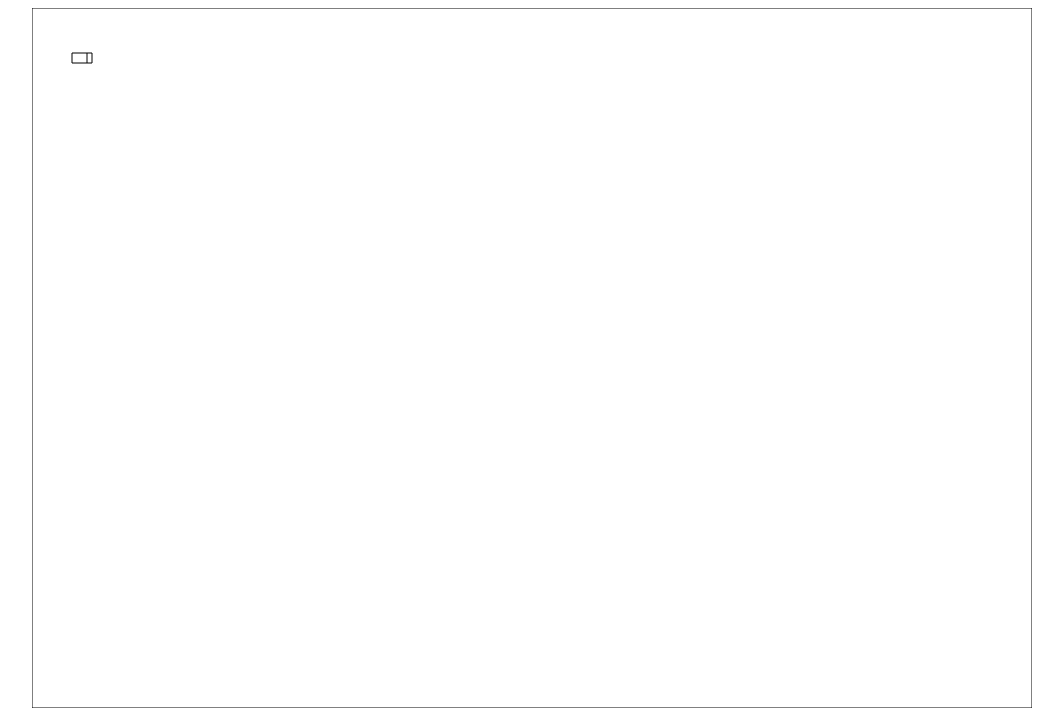
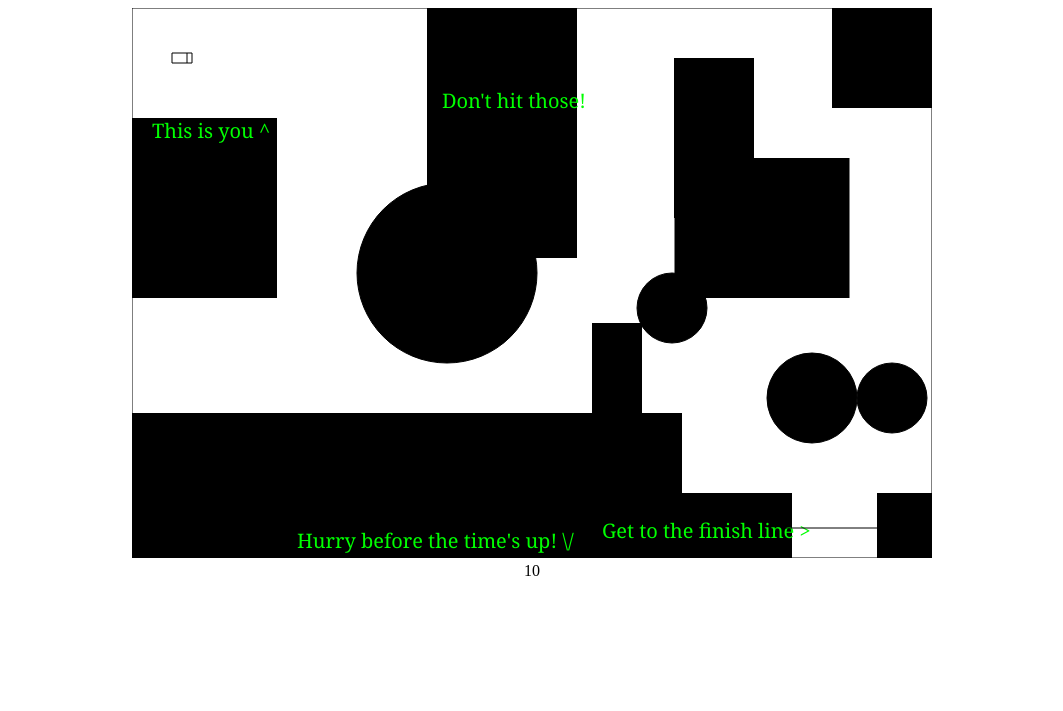
Before and after one commit to here-s-johnny/car-game, a plain HTML site: page index.html in a window 1280 px wide. Shown: the whole page, without its empty margins (108-1171 px from the left). Drawn offline with Linux system fonts and the light colour scheme.

Commit message:
further improvements

```diff
--- /dev/null
+++ b/car.js
@@ -0,0 +1,78 @@
+
+  function Car(ctx, beg_x, beg_y) {
+    this.ctx = ctx;
+    this.posx = beg_x;
+    this.posy = beg_y;
+    this.rot = 0;
+    this.v = 0;
+    this.vMax = 3;
+    this.acc = 0;
+    this.acc_const = 0.021;
+    this.decc_const = 1.01;
+    this.back_speed = 1;
+    this.handling = 200;
+    this.braking_force = 4;
+    this.draw = function () { return drawCar(this.ctx, this.posx, this.posy, 20, 10, this.rot); };
+    this.stat = "halt";
+    this.accelerate = function() {
+      this.acc = this.acc_const;
+      if (this.v < this.vMax) {this.v = this.v + this.acc};
+      if (this.stat != "going" && this.v>0) { this.stat = "going" };
+    }
+    this.brake = function () {
+      if (this.v>0) {          // brake
+        this.a = -this.braking_force*this.acc_const;
+        this.v = this.v + this.a;
+      } else {
+        this.v = 0;
+        this.acc = 0; }
+      if (this.v == 0) { this.stat = "justStopped" }
+    }
+    this.park = function() {
+      this.stat = "halt";
+    }
+    this.stop = function () {
+      this.v = 0;
+      this.acc = 0;
+      this.stat = "justStopped";
+    }
+    this.accelerateBackwards = function () {
+      if ( this.v > -this.back_speed ) {
+        this.acc = -0.5*this.acc_const;
+        this.v = this.v + this.acc; }
+    }
+    this.deccelerate = function () {
+      this.acc = 0;           // deccelerate
+      this.v = this.v/this.decc_const;
+    }
+    this.rotate = function (dir) {
+      this.rot = this.rot + dir*2*Math.PI/this.handling;
+    }
+    this.accessGranted = function (level, x, y) {
+      var soFarSoGood = true;
+      for (var ob in level.obstacles) {
+        if (level.obstacles[ob] instanceof RectangularObstacle) {
+          if (x + 6 >= level.obstacles[ob].xMin && x - 6 <= level.obstacles[ob].xMax && y + 6 >= level.obstacles[ob].yMin && y - 6 <= level.obstacles[ob].yMax && soFarSoGood) {soFarSoGood = false;}
+        } else if (((Math.sqrt(Math.pow((x-level.obstacles[ob].x),2)+(Math.pow((y-level.obstacles[ob].y),2)))) < level.obstacles[ob].radius + 6) && soFarSoGood) { soFarSoGood = false;}
+      }
+      return soFarSoGood;
+    }
+    this.moveIsPossible = function (level, x, y) {
+      if (x - 7 > level.leftBound && x + 7 < level.rightBound && y - 7 > level.upperBound && y + 7 < level.lowerBound && this.accessGranted(level,x,y)) {
+        return true;
+      } else return false;
+    }
+    this.resolveMovement = function (level) {
+      if (this.moveIsPossible(level, this.posx + this.v*Math.cos(this.rot), this.posy + this.v*Math.sin(this.rot))) {
+        this.posy = this.posy + this.v*Math.sin(this.rot);
+        this.posx = this.posx + this.v*Math.cos(this.rot);
+      } else { this.stop(); }
+      this.draw();
+      if (this.crossedFinishLine(level, this.posx, this.posy)) { if(confirm('Congratulations! You win! \n Play again?')){
+document.location.reload(true);
+} };
+    }
+    this.crossedFinishLine = function (level, x, y) {
+      if (level.finBegX < x && level.finFinX > x && level.finBegY < y) { return true;}
+    }
+  }
--- /dev/null
+++ b/gameFlow.js
@@ -0,0 +1,68 @@
+
+  var pressed = [0,0,0,0];
+
+  var car = new Car(ctx,50,50);
+
+  var Timer;
+  var TotalSeconds;
+
+
+  function createTimer(TimerID, Time) {
+    Timer = document.getElementById(TimerID);
+    TotalSeconds = Time;
+
+    updateTimer()
+    window.setTimeout("tick()", 1000);
+  }
+
+  function tick() {
+    if (TotalSeconds <= 0) {
+       if (confirm("Time's up! You lose :( \nWanna try again?")) {document.location.reload(true);}
+      return;
+  }
+    TotalSeconds -= 1;
+    updateTimer()
+    window.setTimeout("tick()", 1000);
+  }
+
+  function updateTimer() {
+    Timer.innerHTML = TotalSeconds;
+  }
+
+  function resolve() {
+    clearCanvas(ctx);
+    level.drawObstacles();
+    tips(ctx);
+    level.drawFinishLine();
+    car.resolveMovement(level);
+    $('#canvas')[0].height/2
+      frame(ctx, $('#canvas')[0].width/2, $('#canvas')[0].height/2,  //draw a frame
+        $('#canvas')[0].width, $('#canvas')[0].height);
+
+  }
+
+  function gameFlow() {
+    getKeyboardInput(window, pressed);
+
+    if ( pressed[2] == 1 && pressed[1] == 0) {
+      car.accelerate();
+    } else if ( car.stat == "going"  && ( pressed[2] == 0 && pressed[1] == 1 ) ) {
+       car.brake();
+    } else if  ( car.stat == "justStopped"  &&  ( pressed[2] == 0 && pressed[1] == 0 ) ) {
+      car.park();
+    } else if ( ( car.stat == "halt" || car.stat == "goingBack"  )  && ( pressed[2] == 0 && pressed[1] == 1 ) ) {
+      car.accelerateBackwards();
+    } else {
+       car.deccelerate();
+    }
+
+    if ( pressed[0] == 1 && pressed[3] == 0 ) {
+      car.rotate(-1);
+    } else if ( pressed[0] == 0 && pressed[3] == 1 ) {
+      car.rotate(1);
+    }
+
+    resolve();
+  }
+
+  var timer = setInterval(function(){ gameFlow()} , 10);
--- a/index.html
+++ b/index.html
@@ -1,14 +1,19 @@
+<!DOCTYPE HTML>
   <html>
     <head>
+      <title> The Car Game! </title>
+    </head>
+    <body>
+      <center>
+        <canvas id="canvas" width="800" height="550"></canvas>
+        <div id='timer' />
+      </center>
       <script src="jquery-1.9.1.min.js"></script>
       <script src="jquery-migrate-1.1.1.min.js"></script>
       <script src="libanim.js"></script>
-   <script src="animate.js"></script>
-
- </head>
-  <body>
-    <center>
-    <canvas id="canvas" width="1000" height="700"></canvas>
-    </center>
+      <script src="world.js"></script>
+      <script src="car.js"></script>
+      <script src="gameFlow.js"></script>
+      <script>window.onload = createTimer("timer", 15);</script>
     </body>
   </html>
--- a/libanim.js
+++ b/libanim.js
@@ -5,26 +5,34 @@ function clearCanvas(ctx) {
   ctx.restore();
 };
 
-function rectangle(ctx, center_x, center_y, sizea, sizeb  ) {
+function frame(ctx, centerX, centerY, sizeA, sizeB) {
   ctx.beginPath();
-  ctx.moveTo(center_x - sizea/2, center_y + sizeb/2);
-  ctx.lineTo(center_x + sizea/2, center_y + sizeb/2);
-  ctx.lineTo(center_x + sizea/2, center_y - sizeb/2);
-  ctx.lineTo(center_x - sizea/2, center_y - sizeb/2);
-  ctx.lineTo(center_x - sizea/2, center_y + sizeb/2);
+  ctx.moveTo(centerX - sizeA/2, centerY + sizeB/2);
+  ctx.lineTo(centerX + sizeA/2, centerY + sizeB/2);
+  ctx.lineTo(centerX + sizeA/2, centerY - sizeB/2);
+  ctx.lineTo(centerX - sizeA/2, centerY - sizeB/2);
+  ctx.lineTo(centerX - sizeA/2, centerY + sizeB/2);
   ctx.closePath();
-  ctx.fill();
+  ctx.stroke();
 };
 
-function frame(ctx, center_x, center_y, sizea, sizeb  ) {
+function drawCircle (ctx, centerX, centerY, radius) {
   ctx.beginPath();
-  ctx.moveTo(center_x - sizea/2, center_y + sizeb/2);
-  ctx.lineTo(center_x + sizea/2, center_y + sizeb/2);
-  ctx.lineTo(center_x + sizea/2, center_y - sizeb/2);
-  ctx.lineTo(center_x - sizea/2, center_y - sizeb/2);
-  ctx.lineTo(center_x - sizea/2, center_y + sizeb/2);
+  ctx.arc(centerX, centerY, radius, 0, 2 * Math.PI, false);
+  ctx.fillStyle = "black";
+  ctx.fill();
+  ctx.stroke();
+}
+function drawRectangle(ctx, centerX, centerY, sizeA, sizeB  ) {
+  ctx.beginPath();
+  ctx.moveTo(centerX - sizeA/2, centerY + sizeB/2);
+  ctx.lineTo(centerX + sizeA/2, centerY + sizeB/2);
+  ctx.lineTo(centerX + sizeA/2, centerY - sizeB/2);
+  ctx.lineTo(centerX - sizeA/2, centerY - sizeB/2);
+  ctx.lineTo(centerX - sizeA/2, centerY + sizeB/2);
   ctx.closePath();
-  ctx.stroke();
+  ctx.fillStyle = "black";
+  ctx.fill();
 };
 
 function rotate( x, y, alpha ) {
@@ -33,10 +41,10 @@ function rotate( x, y, alpha ) {
   return [newx,newy];
 };
 
-function drawCar(ctx, x_c, y_c, sizea, sizeb, alpha) {
-  e = sizea/2;
-  f = sizeb/2;
-  g = sizea/4;
+function drawCar(ctx, x_c, y_c, sizeA, sizeB, alpha) {
+  e = sizeA/2;
+  f = sizeB/2;
+  g = sizeA/4;
   a = rotate( e, f, alpha);
   b = rotate(-e, f, alpha);
   c = rotate(-e,-f, alpha);
@@ -53,6 +61,13 @@ function drawCar(ctx, x_c, y_c, sizea, sizeb, alpha) {
   ctx.beginPath();
   ctx.moveTo(h[0]+x_c, h[1]+y_c);
   ctx.lineTo(i[0]+x_c, i[1]+y_c);
+  ctx.stroke();
+};
+
+function drawLine(ctx, xBeg, yBeg, xFin, yFin) {
+  ctx.beginPath();
+  ctx.moveTo(xBeg, yBeg);
+  ctx.lineTo(xFin, yFin);
   ctx.stroke();
 };
 
--- /dev/null
+++ b/world.js
@@ -0,0 +1,65 @@
+var ctx = $('#canvas')[0].getContext("2d");
+
+function RectangularObstacle(ctx, x, y, width, height) {
+	this.ctx = ctx;
+    this.x = x;
+    this.y = y;
+    this.width = width;
+    this.height = height;
+    this.xMin = this.x - this.width/2;
+    this.xMax = this.x + this.width/2;
+    this.yMin = this.y - this.height/2;
+    this.yMax = this.y + this.height/2;
+    this.draw = function (){ return drawRectangle(this.ctx, this.x, this.y, this.width, this.height); }
+}
+
+function CircularObstacle(ctx, x, y, radius) {
+	this.ctx = ctx;
+    this.x = x;
+    this.y = y;
+    this.radius = radius;
+    this.draw = function () { return drawCircle(this.ctx, this.x, this.y, this.radius); }
+}
+
+function tips (ctx) {
+    ctx.font="20px Georgia";
+    ctx.fillStyle = "lime";
+    ctx.fillText("This is you ^",20,130);
+    ctx.fillText("Don't hit those!", 310, 100);
+    ctx.fillText("Get to the finish line > ",470, 530);
+    ctx.fillText("Hurry before the time's up! \\/",165, 540);
+  }
+
+function World(ctx, obstacles) {
+	this.ctx = ctx;
+    this.upperBound = 0;
+	this.lowerBound = canvas.height;
+    this.leftBound = 0;
+    this.rightBound = canvas.width;
+    this.finBegX = 650;
+    this.finBegY = 520;
+    this.finFinX = 800;
+    this.finFinY = 520;
+    this.obstacles = obstacles;
+    this.drawObstacles = function () {
+      for (var ob in obstacles) { obstacles[ob].draw(); }
+    }
+    this.drawFinishLine = function () { return drawLine(this.ctx, this.finBegX, this.finBegY, this.finFinX, this.finFinY); }
+}
+
+
+var obstacle1 = new RectangularObstacle(ctx, 70, 200, 150, 180);
+var obstacle2 = new RectangularObstacle(ctx, 250, 480, 600, 150);
+var obstacle3 = new RectangularObstacle(ctx, 370, 100, 150, 300);
+var obstacle4 = new CircularObstacle(ctx, 315, 265, 90);
+var obstacle5 = new RectangularObstacle(ctx, 485, 380, 50, 130);
+var obstacle6 = new CircularObstacle(ctx, 540, 300, 35);
+var obstacle7 = new RectangularObstacle(ctx, 630, 220, 175, 140);
+var obstacle8 = new RectangularObstacle(ctx, 582, 130, 80, 160);
+var obstacle9 = new RectangularObstacle(ctx, 750, 50, 100, 100);
+var obstacle10 = new CircularObstacle(ctx, 680, 390, 45);
+var obstacle11 = new CircularObstacle(ctx, 760, 390, 35);
+var obstacle12 = new RectangularObstacle(ctx, 600, 520, 120, 70);
+var obstacle13 = new RectangularObstacle(ctx, 785, 520, 80, 70);
+
+var level = new World(ctx, [obstacle1, obstacle2, obstacle3, obstacle4, obstacle5, obstacle6, obstacle7, obstacle8, obstacle9, obstacle10, obstacle11, obstacle12, obstacle13]);
```
Lines whose indentation alone changed are shown as unchanged.
